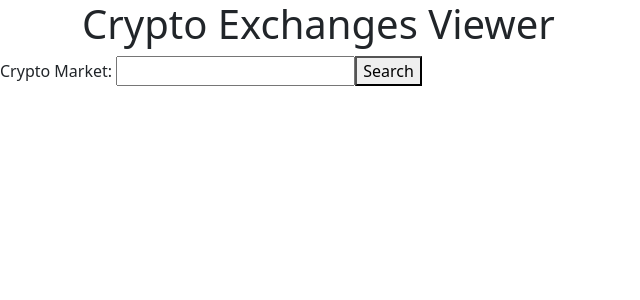
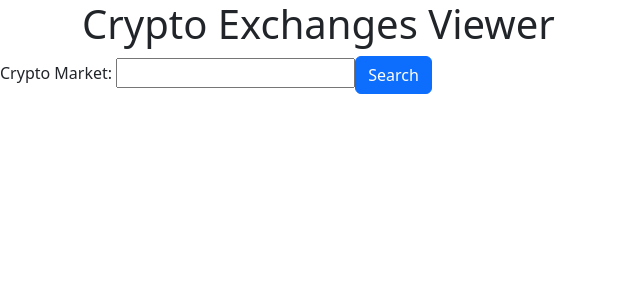
Before and after one commit to damienchoojl/cryptodataviewer, a React (Vite) app: page / in a window 1280 px wide. Shown: the top 300 px of the page, without its empty margins (0-640 px from the left). Built offline with nearby package versions, Linux system fonts and the light colour scheme.

Commit message:
Crypto Exchanges
added className to button on HomePage.jsx

```diff
--- a/src/Components/HomePage.jsx
+++ b/src/Components/HomePage.jsx
@@ -35,7 +35,9 @@ export default function HomePage() {
         required
         onChange={(e) => setCryptoInput(e.target.value)}
       />
-      <button onClick={handleCryptoSearch}>Search</button>
+      <button className="btn btn-primary" onClick={handleCryptoSearch}>
+        Search
+      </button>
       {cryptoList.map((crypto) => (
         <Link
           to={`/exchanges/${cryptoInput}`}
```
